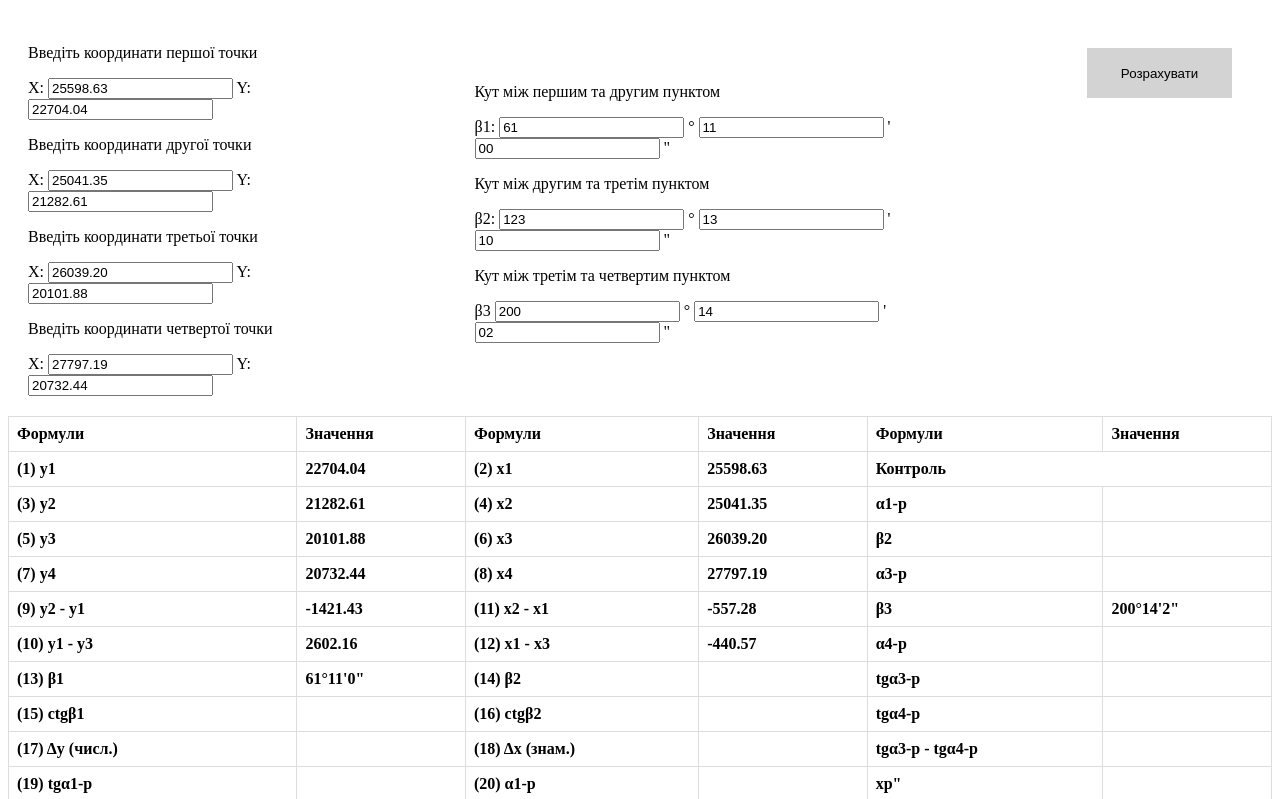
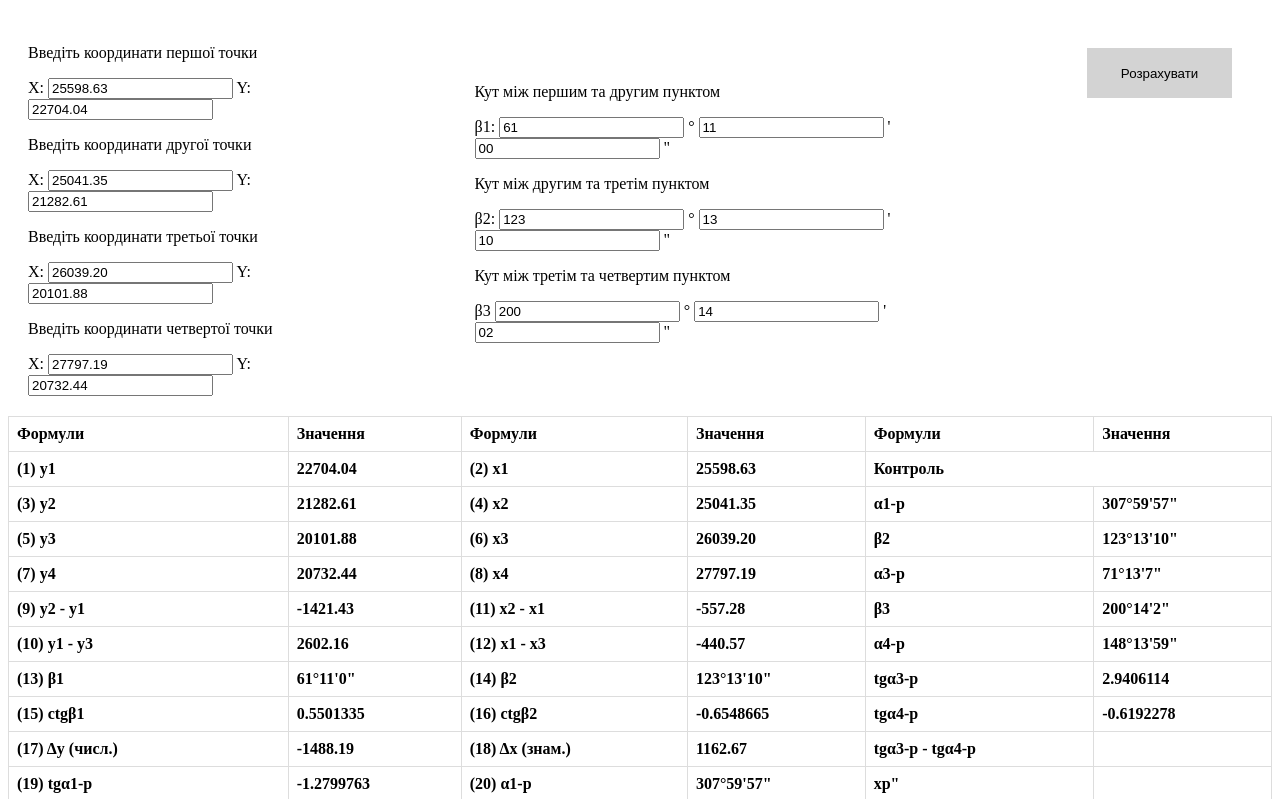
Before and after one commit to OzirnaRita/PotenotTask, a plain HTML site: page index.html in a window 1280 px wide. Both pictures are taken after a click on the button "Розрахувати". Shown: the top 799 px of the page. Drawn offline with Linux system fonts and the light colour scheme.

Commit message:
add data to table

```diff
--- a/index.html
+++ b/index.html
@@ -130,7 +130,7 @@
     <th>(14) &beta;2</th>
     <th class="beta2"></th>
     <th>tg&alpha;3-p</th>
-    <th id="tgAlpha3P"></th>
+    <th id="tgAlpha3p"></th>
   </tr>
   <tr>
     <th>(15) ctg&beta;1</th>
@@ -138,7 +138,7 @@
     <th>(16) ctg&beta;2</th>
     <th id="ctgBeta2"></th>
     <th>tg&alpha;4-p</th>
-    <th id="tgAlpha4P"></th>
+    <th id="tgAlpha4p"></th>
   </tr>
   <tr>
     <th>(17) &Delta;y (числ.)</th>
--- a/main.js
+++ b/main.js
@@ -45,10 +45,10 @@ function countTang(){
   let B2deg = (b2deg + (b2min / 60) + (b2sec / 3600));
   let B3deg = (b3deg + (b3min / 60) + (b3sec / 3600));
 
-  let deltY = ((y2 - y1) * 1/Math.tan(B1deg * Math.PI/180)) + ((y1 - y3) * 1/Math.tan(B2deg * Math.PI/180)) - x2 + x3;
-  let deltX = ((x2 - x1) * 1/Math.tan(B1deg * Math.PI/180)) + ((x1 - x3) * 1/Math.tan(B2deg * Math.PI/180)) + y2 - y3;
+  let deltY = (((y2 - y1) * (1/Math.tan(B1deg * Math.PI/180)).toFixed(7)) + ((y1 - y3) * (1/Math.tan(B2deg * Math.PI/180)).toFixed(7)) - x2 + x3).toFixed(2);
+  let deltX = (((x2 - x1) * (1/Math.tan(B1deg * Math.PI/180)).toFixed(7)) + ((x1 - x3) * (1/Math.tan(B2deg * Math.PI/180)).toFixed(7)) + y2 - y3).toFixed(2);
 
-  tgAlpha1P = deltY / deltX;
+  let tgAlpha1P = (deltY / deltX).toFixed(7);
 
   let at = (Math.atan(tgAlpha1P) * 180/Math.PI);
   if(at < 0){
@@ -68,9 +68,9 @@ function countTang(){
   let res3 = secToDegMinSec(cornSec + (B3deg * 3600));
   let alpha4p = res3.degRes + '°' + res3.minRes + "'" + res3.secRes + '"';
 
-  let tgAlpha2P = Math.tan(degMinSectoRad(res1.degRes,res1.minRes,res1.secRes))
-  let tgAlpha3P = Math.tan(degMinSectoRad(res2.degRes,res2.minRes,res2.secRes))
-  let tgAlpha4P = Math.tan(degMinSectoRad(res3.degRes,res3.minRes,res3.secRes))
+  let tgAlpha2P = (Math.tan(degMinSectoRad(res1.degRes,res1.minRes,res1.secRes))).toFixed(7);
+  let tgAlpha3P = (Math.tan(degMinSectoRad(res2.degRes,res2.minRes,res2.secRes))).toFixed(7);
+  let tgAlpha4P = (Math.tan(degMinSectoRad(res3.degRes,res3.minRes,res3.secRes))).toFixed(7);
 
   let xP = ((x1 * tgAlpha1P) - (x2 * tgAlpha2P) + y2 - y1)/(tgAlpha1P - tgAlpha2P);
   let xP1 = ((x3 * tgAlpha3P) - (x4 * tgAlpha4P) + y4 - y3)/(tgAlpha3P - tgAlpha4P);
@@ -81,13 +81,12 @@ function countTang(){
   let yp11 = y1 + (xP - x1) * tgAlpha1P;
   console.log(yp11);
   let yp12 = y2 + (xP - x2) * tgAlpha2P;
-  console.log(yp12);
+
 
   let yp21 = y3 + (xP1 - x3) * tgAlpha3P;
   console.log(yp21);
   let yp22 = y4 + (xP1 - x4) * tgAlpha4P;
-  console.log(yp22);
-  console.log((yp11+yp12+yp21+yp22)/4);
+
 
   document.getElementById('y1').innerHTML = y1.toFixed(2);
   document.getElementById('x1').innerHTML = x1.toFixed(2);
@@ -104,9 +103,25 @@ function countTang(){
   document.getElementById('xMin13').innerHTML = (x1 - x3).toFixed(2);
 
   document.getElementById('beta1').innerHTML = b1deg + '°' + b1min + "'" + b1sec + '"';
-  //document.querySelectorAll('beta2').forEach(elem => {
-  //  elem.innerHTML = b2deg + '°' + b2min + "'" + b2sec + '"';});
+  document.querySelectorAll('.beta2').forEach(elem => {
+   elem.innerHTML = b2deg + '°' + b2min + "'" + b2sec + '"'});
   document.getElementById('beta3').innerHTML = b3deg + '°' + b3min + "'" + b3sec + '"';
+  document.getElementById('ctgBeta1').innerHTML = (1/Math.tan(B1deg * Math.PI/180)).toFixed(7);
+  document.getElementById('ctgBeta2').innerHTML = (1/Math.tan(B2deg * Math.PI/180)).toFixed(7);
+  document.getElementById('deltY').innerHTML = deltY;
+  document.getElementById('deltX').innerHTML = deltX;
+  document.getElementById('tgAlpha1p').innerHTML = tgAlpha1P;
+  document.querySelectorAll('.alpha1p').forEach(elem => {
+      elem.innerHTML = alpha1p;
+  });
+  document.getElementById('tgAlpha2p').innerHTML = tgAlpha2P;
+  document.getElementById('tgAlpha3p').innerHTML = tgAlpha3P;
+  document.getElementById('tgAlpha4p').innerHTML = tgAlpha4P;
+  document.getElementById('alpha2p').innerHTML = alpha2p;
+  document.getElementById('alpha3p').innerHTML = alpha3p;
+  document.getElementById('alpha4p').innerHTML = alpha4p;
+
+
 }
 
 function degMinSectoSec(deg,min,sec){
```
